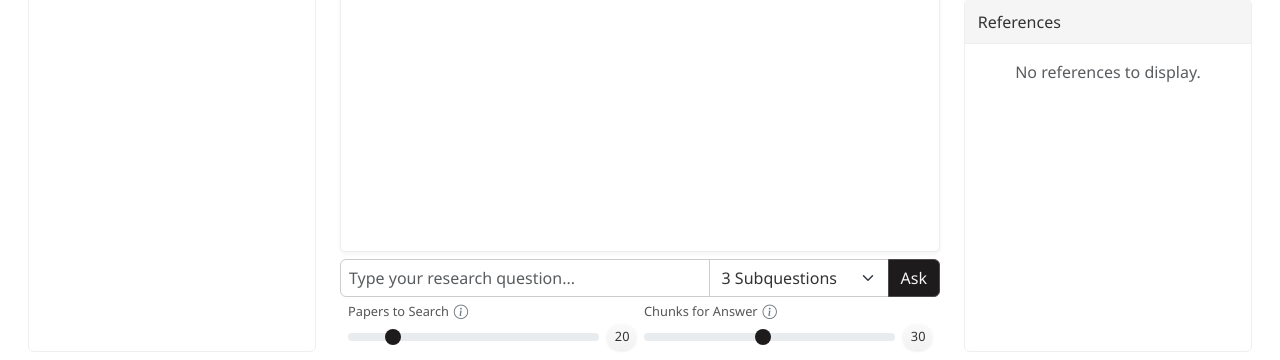
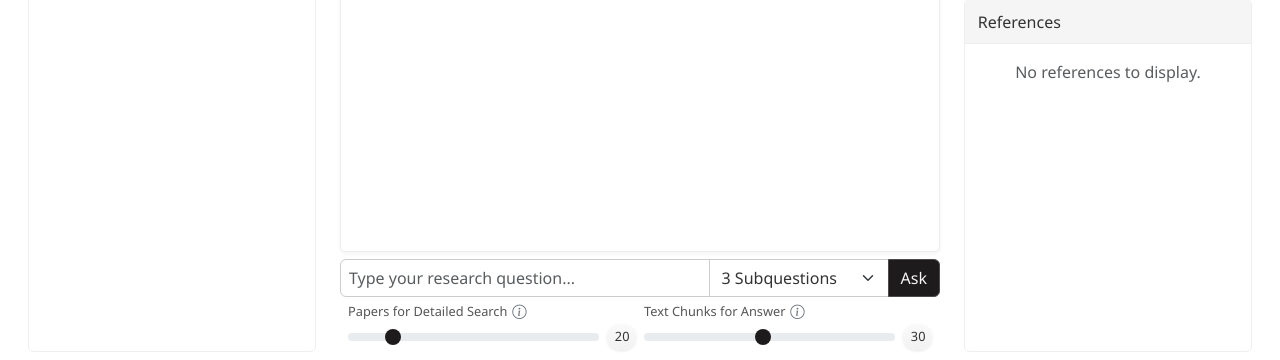
Before and after one commit to TBuskop/CiteSeekerAI, a Flask app: page / in a window 1280 px wide. Shown: the part 440-800 px from the top of the page. Run offline with Flask 3, Linux system fonts and the light colour scheme.

Commit message:
fix: update labels for search parameters to enhance clarity

```diff
--- a/src/web_interface/templates/index.html
+++ b/src/web_interface/templates/index.html
@@ -93,7 +93,7 @@
                 <div class="row g-2 mb-2 flex-shrink-0" id="slider-controls-container">
                     <div class="col-md-6">
                         <label for="top-k-abstracts-slider" class="form-label">
-                            Papers to Search
+                            Papers for Detailed Search
                             <span class="info-tooltip">
                                 <i class="bi bi-info-circle"></i>
                                 <span class="tooltip-text">Controls how many papers are initially retrieved and analyzed. Higher values mean a broader literature search but may take longer and less specific results. Lower values allow you to zoom in on a select number of relevant papers.</span>
@@ -106,7 +106,7 @@
                     </div>
                     <div class="col-md-6">
                         <label for="top-k-chunks-slider" class="form-label">
-                            Chunks for Answer
+                            Text Chunks for Answer
                             <span class="info-tooltip">
                                 <i class="bi bi-info-circle"></i>
                                 <span class="tooltip-text">Controls how many text chunks from collected papers are used to generate the final answer. Higher values provide more context but increase costs. Lower values only results in those pieces of text most relevant to the question</span>
```
